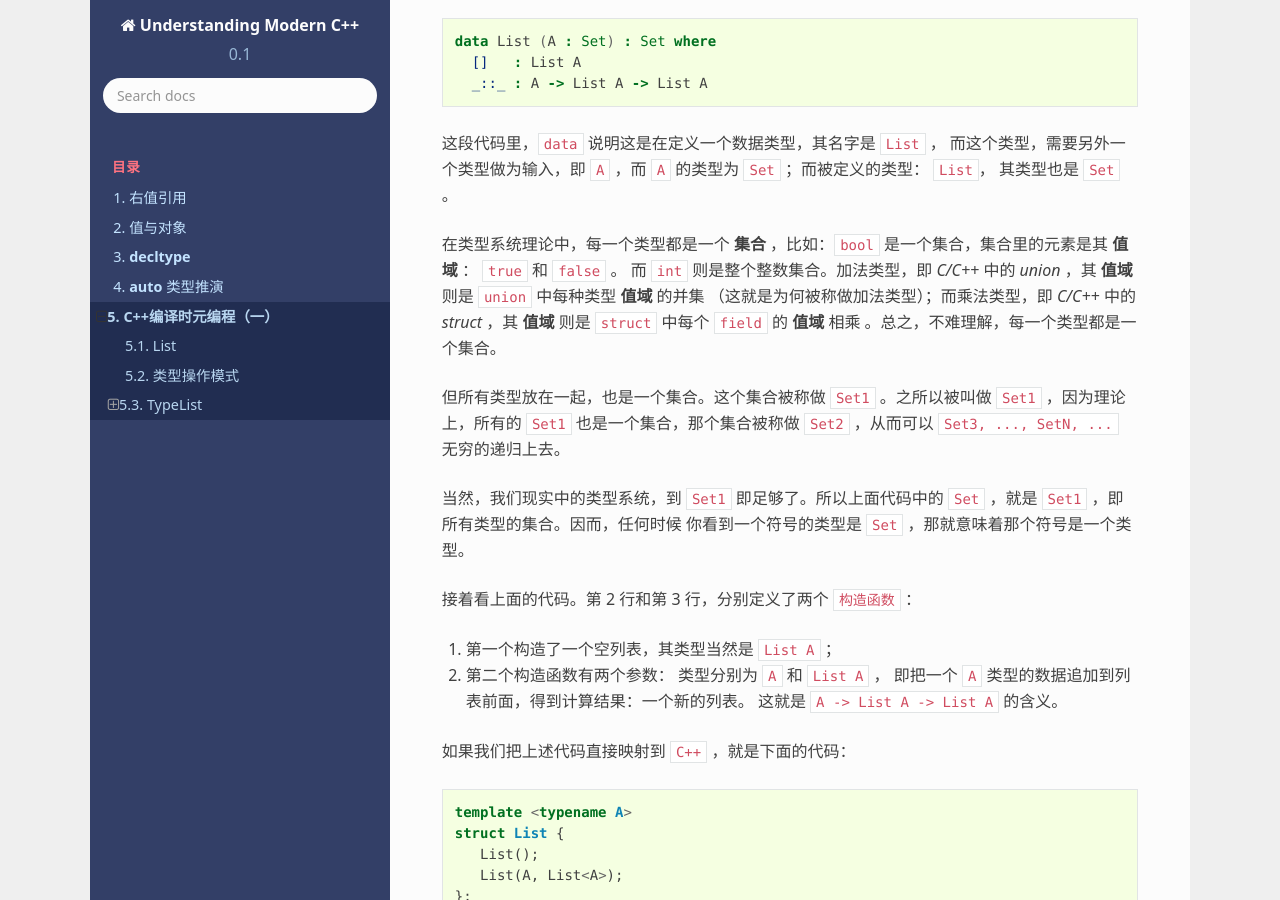
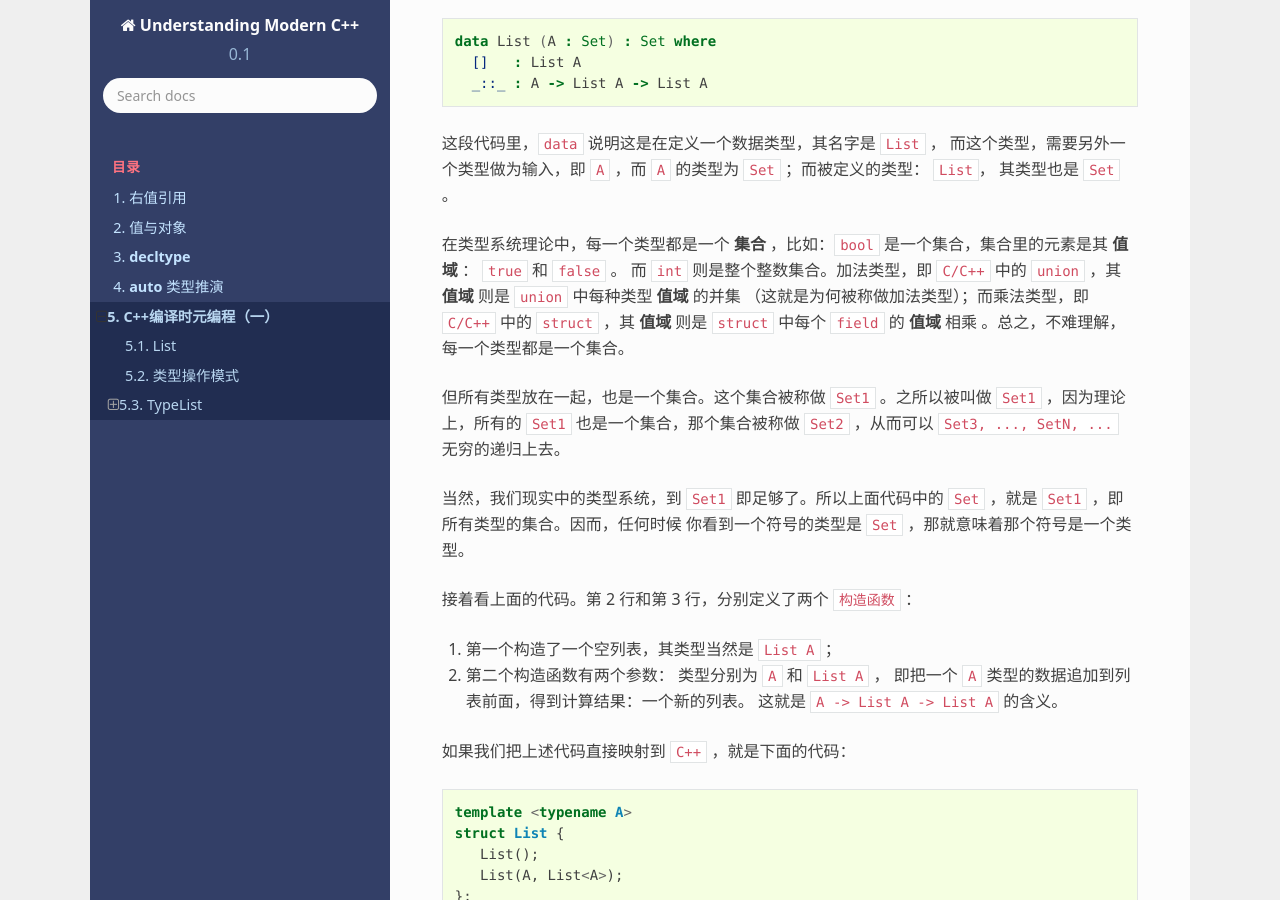
Before and after one commit to godsme/understand_modern_cpp, a Sphinx documentation site: the page built from docs/source/fp.rst, in a window 1280 px wide and 900 px high, scrolled down 537 px. Built offline with Sphinx 7.4.7 and the Read the Docs theme 2.0.0, drawn with Linux system fonts in a browser that asks for light colours; formulas are drawn with MathJax 3.

Commit message:
added fp

```diff
--- a/docs/source/fp.rst
+++ b/docs/source/fp.rst
@@ -27,8 +27,8 @@ List
 ``A`` 的类型为 ``Set`` ；而被定义的类型： ``List``， 其类型也是 ``Set`` 。
 
 在类型系统理论中，每一个类型都是一个 **集合** ，比如：``bool`` 是一个集合，集合里的元素是其 **值域** ： ``true`` 和 ``false`` 。
-而 ``int`` 则是整个整数集合。加法类型，即 `C/C++` 中的 `union` ，其 **值域** 则是 ``union`` 中每种类型 **值域** 的并集
-（这就是为何被称做加法类型）；而乘法类型，即 `C/C++` 中的 `struct` ，其 **值域** 则是 ``struct`` 中每个 ``field`` 的
+而 ``int`` 则是整个整数集合。加法类型，即 ``C/C++`` 中的 ``union`` ，其 **值域** 则是 ``union`` 中每种类型 **值域** 的并集
+（这就是为何被称做加法类型）；而乘法类型，即 ``C/C++`` 中的 ``struct`` ，其 **值域** 则是 ``struct`` 中每个 ``field`` 的
 **值域** 相乘 。总之，不难理解，每一个类型都是一个集合。
 
 但所有类型放在一起，也是一个集合。这个集合被称做 ``Set1`` 。之所以被叫做 ``Set1`` ，因为理论上，所有的
@@ -58,7 +58,7 @@ List
 请花上一点时间，仔细对照这两段代码。它们之间的语意映射关系相当直接和清楚。
 这其中，``typename`` 正是 ``Agda`` 中的 ``Set`` 。另外， ``C++`` 的构造函数的返回值类型正是其构造的类型本身，因而无须描述。
 
-你或许会感叹 `Agda` 可以直接使用符号来定义构造。但那不是本文的重点。
+你或许会感叹 ``Agda`` 可以直接使用符号来定义构造。但那不是本文的重点。
 
 当然，``C++`` 只是那么描述，是无法完成一个 ``List`` 真正的职责的。下面给出一个可以工作的实现：
 
```
